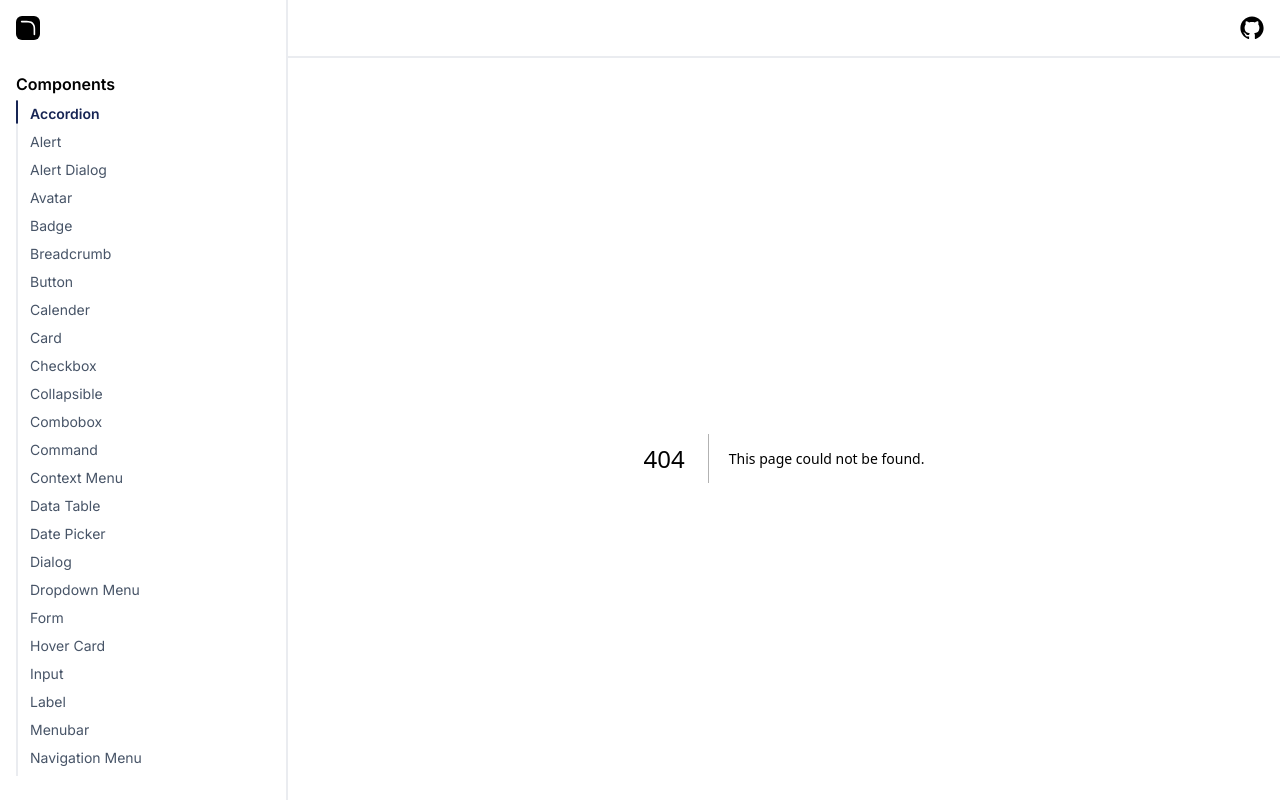
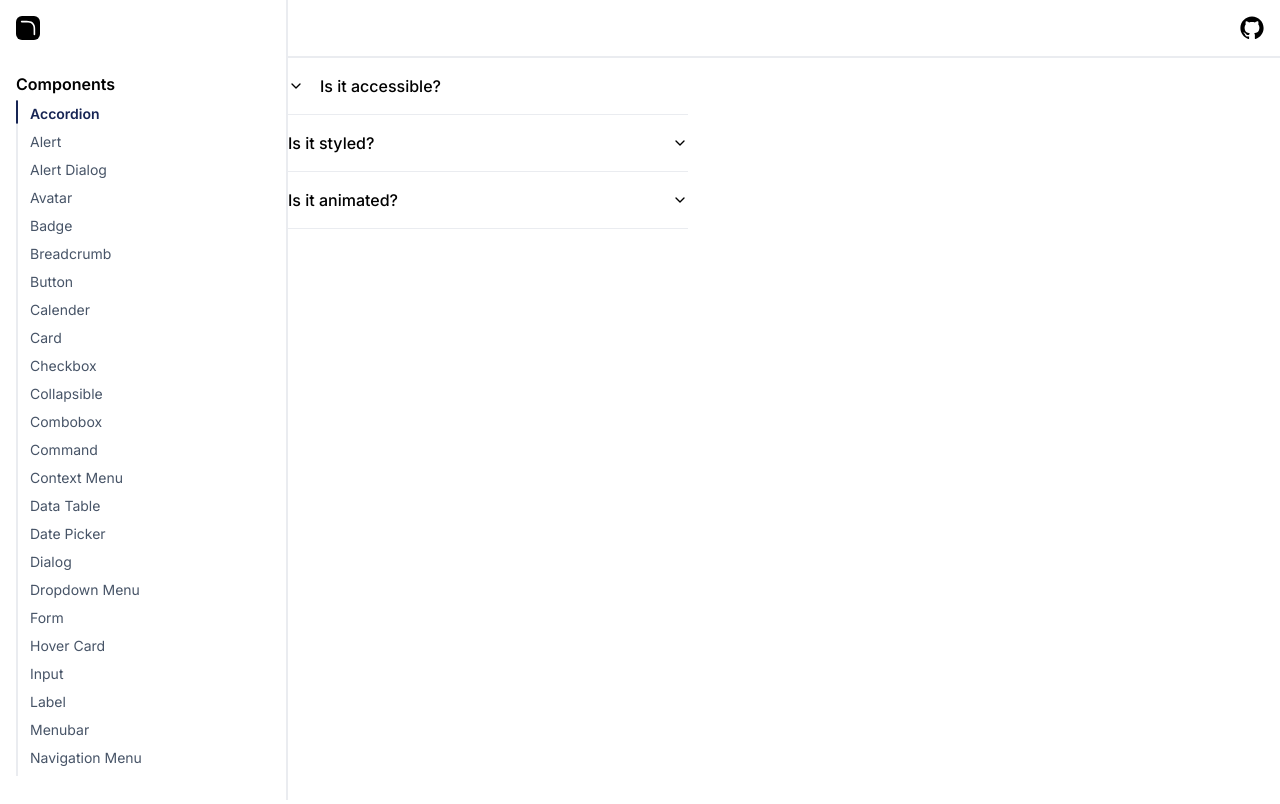
Before and after one commit to twinkalp10/open-ui, a Next.js app: page /components/accordion in a window 1280 px wide. Before the commit this address had no page. Shown: the top 804 px of the page. Built offline with nearby package versions, Linux system fonts and the light colour scheme.

Commit message:
Accordion component is added

```diff
--- /dev/null
+++ b/app/components/accordion/page.tsx
@@ -0,0 +1,38 @@
+import {
+  Accordion,
+  AccordionContent,
+  AccordionItem,
+  AccordionTrigger,
+} from "@/components/Accordion";
+import React from "react";
+
+const Page = () => {
+  return (
+    <Accordion type="single" collapsible className="w-[400px]">
+      <AccordionItem value="item-1">
+        <AccordionTrigger iconPosition="left">
+          Is it accessible?
+        </AccordionTrigger>
+        <AccordionContent>
+          Yes. It adheres to the WAI-ARIA design pattern.
+        </AccordionContent>
+      </AccordionItem>
+      <AccordionItem value="item-2">
+        <AccordionTrigger>Is it styled?</AccordionTrigger>
+        <AccordionContent>
+          Yes. It comes with default styles that matches the other
+          components&apos; aesthetic.
+        </AccordionContent>
+      </AccordionItem>
+      <AccordionItem value="item-3">
+        <AccordionTrigger>Is it animated?</AccordionTrigger>
+        <AccordionContent>
+          Yes. It&apos;s animated by default, but you can disable it if you
+          prefer.
+        </AccordionContent>
+      </AccordionItem>
+    </Accordion>
+  );
+};
+
+export default Page;
--- /dev/null
+++ b/components/Accordion.tsx
@@ -0,0 +1,73 @@
+"use client";
+
+import * as React from "react";
+import * as AccordionPrimitive from "@radix-ui/react-accordion";
+import { ChevronDown } from "lucide-react";
+import { cn } from "@/lib/utils";
+
+interface AccordionProps {
+  iconPosition?: "left" | "right";
+}
+
+const Accordion = AccordionPrimitive.Root;
+
+const AccordionItem = React.forwardRef<
+  React.ElementRef<typeof AccordionPrimitive.Item>,
+  React.ComponentPropsWithoutRef<typeof AccordionPrimitive.Item>
+>(({ className, ...props }, ref) => (
+  <AccordionPrimitive.Item
+    ref={ref}
+    className={cn("border-b", className)}
+    {...props}
+  />
+));
+AccordionItem.displayName = "AccordionItem";
+
+const AccordionTrigger = React.forwardRef<
+  React.ElementRef<typeof AccordionPrimitive.Trigger>,
+  React.ComponentPropsWithoutRef<typeof AccordionPrimitive.Trigger> &
+    AccordionProps
+>(({ className, children, iconPosition = "right", ...props }, ref) => (
+  <AccordionPrimitive.Header className="flex">
+    <AccordionPrimitive.Trigger
+      ref={ref}
+      className={cn(
+        "flex flex-1 items-center justify-between py-4 font-medium transition-all hover:underline [&[data-state=open]>svg]:rotate-180",
+        className
+      )}
+      {...props}
+    >
+      {iconPosition === "left" ? (
+        <div className="flex items-center gap-4">
+          <ChevronDown className="h-4 w-4 shrink-0 transition-transform duration-200" />
+          <div>{children}</div>
+        </div>
+      ) : (
+        <>
+          {children}
+          <ChevronDown className="h-4 w-4 shrink-0 transition-transform duration-200" />
+        </>
+      )}
+    </AccordionPrimitive.Trigger>
+  </AccordionPrimitive.Header>
+));
+AccordionTrigger.displayName = AccordionPrimitive.Trigger.displayName;
+
+const AccordionContent = React.forwardRef<
+  React.ElementRef<typeof AccordionPrimitive.Content>,
+  React.ComponentPropsWithoutRef<typeof AccordionPrimitive.Content>
+>(({ className, children, ...props }, ref) => (
+  <AccordionPrimitive.Content
+    ref={ref}
+    className={cn(
+      "overflow-hidden text-sm transition-all data-[state=closed]:animate-accordion-up data-[state=open]:animate-accordion-down",
+      className
+    )}
+    {...props}
+  >
+    <div className="pb-4 pt-0">{children}</div>
+  </AccordionPrimitive.Content>
+));
+AccordionContent.displayName = AccordionPrimitive.Content.displayName;
+
+export { Accordion, AccordionItem, AccordionTrigger, AccordionContent };
--- a/components/DropdownMenu.tsx
+++ b/components/DropdownMenu.tsx
@@ -99,7 +99,7 @@
   <DropdownMenuPrimitive.CheckboxItem
     ref={ref}
     className={cn(
-      "relative flex cursor-default select-none items-center rounded-sm py-1.5 pl-8 pr-2 text-sm outline-none transition-colors focus:bg-accent focus:text-accent-foreground data-[disabled]:pointer-events-none data-[disabled]:opacity-50",
+      "relative flex cursor-default select-none items-center rounded-sm py-1.5 pl-8 pr-2 text-sm outline-none transition-colors focus:bg-gray-50 focus:text-gray-900 data-[disabled]:pointer-events-none data-[disabled]:opacity-50",
       className
     )}
     checked={checked}
@@ -123,7 +123,7 @@
   <DropdownMenuPrimitive.RadioItem
     ref={ref}
     className={cn(
-      "relative flex cursor-default select-none items-center rounded-sm py-1.5 pl-8 pr-2 text-sm outline-none transition-colors focus:bg-accent focus:text-accent-foreground data-[disabled]:pointer-events-none data-[disabled]:opacity-50",
+      "relative flex cursor-default select-none items-center rounded-sm py-1.5 pl-8 pr-2 text-sm outline-none transition-colors focus:bg-gray-50 focus:text-gray-900 data-[disabled]:pointer-events-none data-[disabled]:opacity-50",
       className
     )}
     {...props}
--- a/package.json
+++ b/package.json
@@ -10,6 +10,7 @@
   },
   "dependencies": {
     "@heroicons/react": "^2.0.18",
+    "@radix-ui/react-accordion": "^1.1.2",
     "@radix-ui/react-alert-dialog": "^1.0.4",
     "@radix-ui/react-avatar": "^1.0.3",
     "@radix-ui/react-checkbox": "^1.0.4",
```
Also changed, not shown: 2 other files (tests, documents, lock files or other folders).
